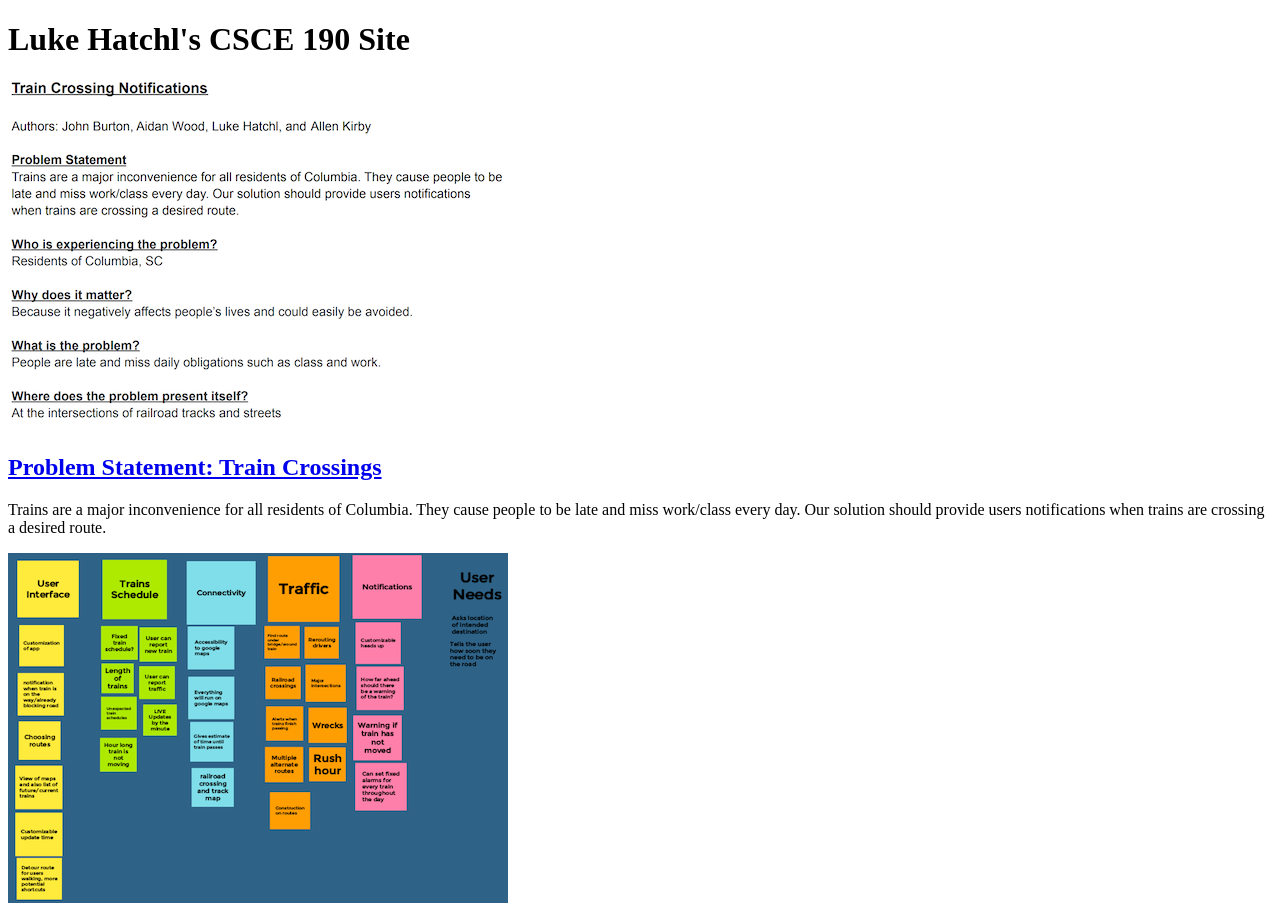
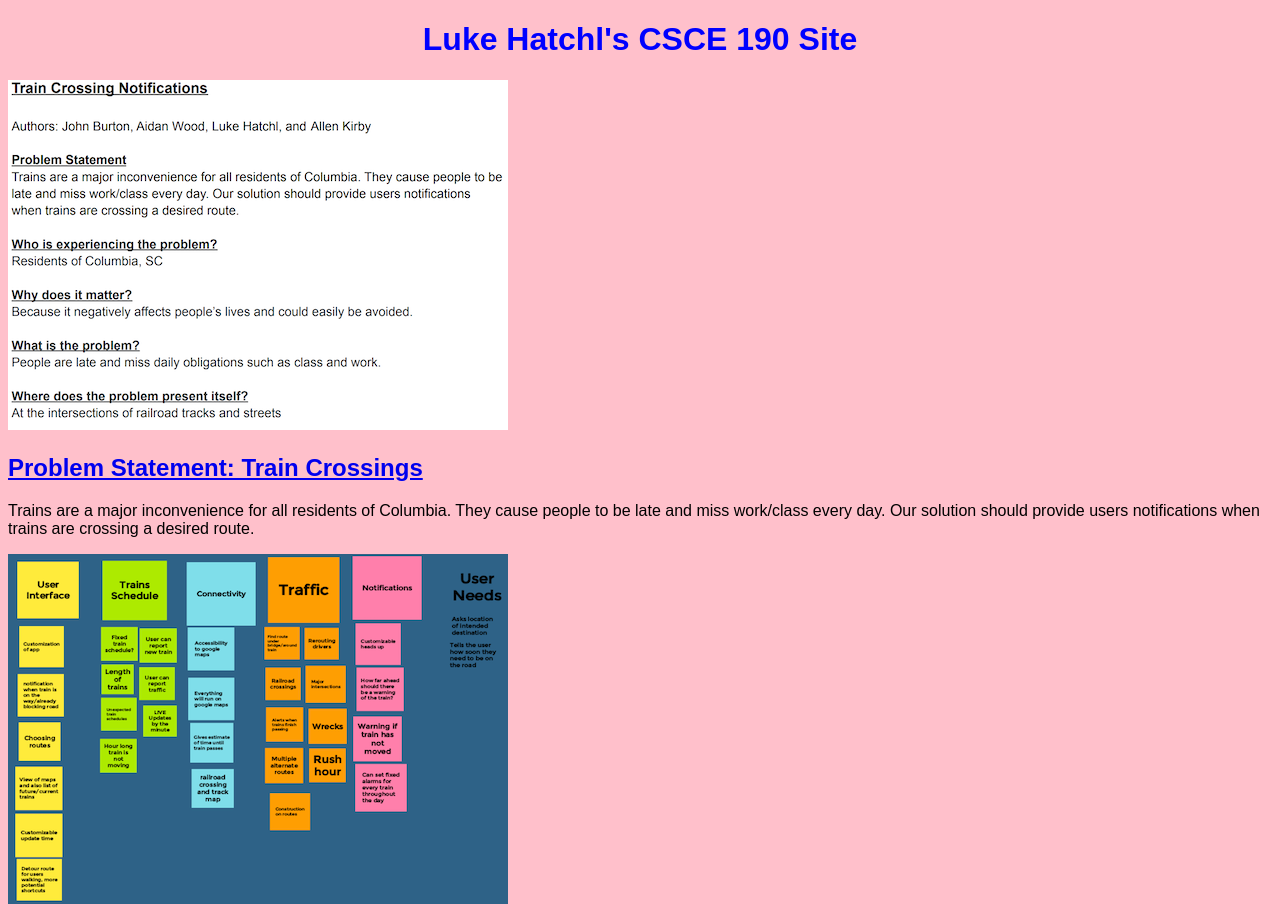
Before and after one commit to LukeHatchl/LukeHatchl.github.io, a plain HTML site: page index.html in a window 1280 px wide. Shown: the top 910 px of the page. Drawn offline with Linux system fonts and the light colour scheme.

Commit message:
Add files via upload

```diff
--- a/index.html
+++ b/index.html
@@ -2,6 +2,7 @@
 <html>
     <head>
         <title>CSCE 190: Luke Hatchl</title>
+        <link rel="stylesheet" href="styles.css">
     </head>
     <body>
         <h1>Luke Hatchl's CSCE 190 Site</h1>
--- /dev/null
+++ b/styles.css
@@ -0,0 +1,8 @@
+body {
+    background:pink;
+    font-family: Arial, Helvetica, sans-serif;
+}
+h1{
+   color:blue;
+   text-align: center;
+}
```
